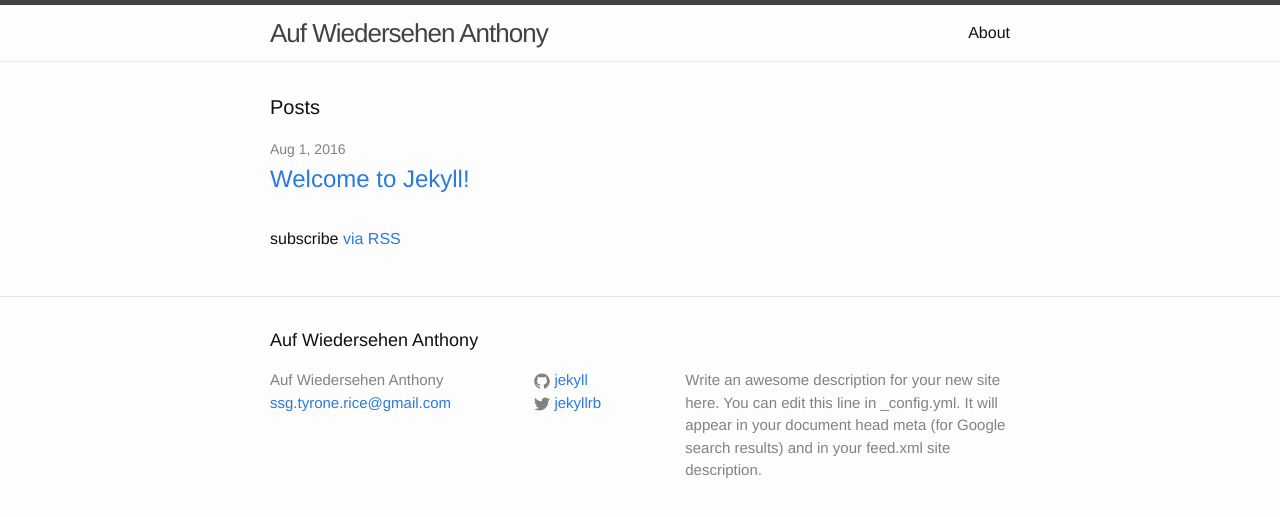
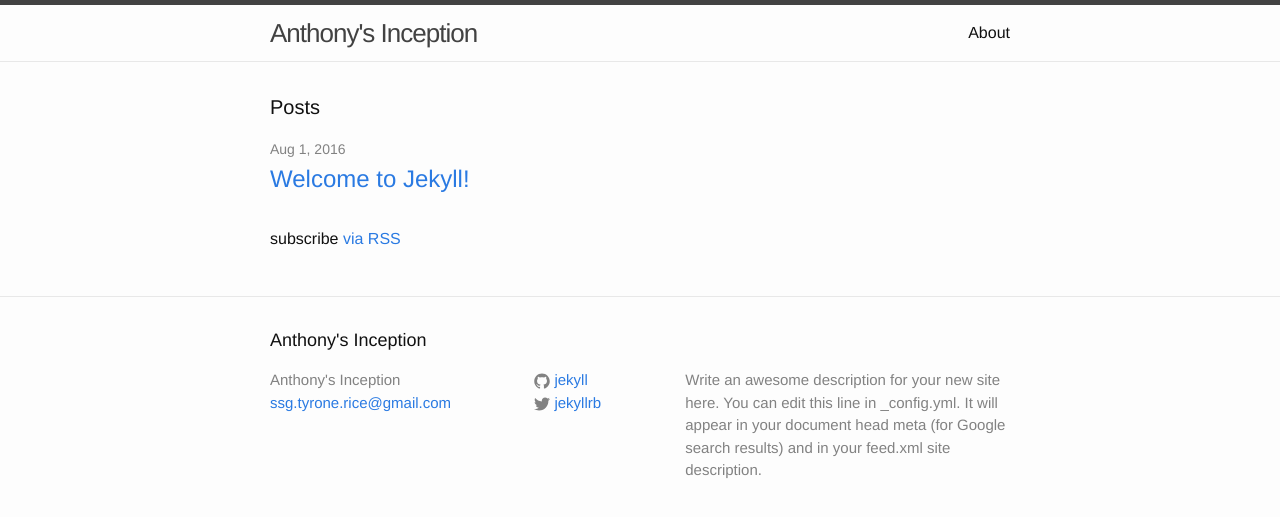
Before and after one commit to anthony1801/anthony1801.github.io, a Jekyll site: the page built from index.html, in a window 1280 px wide. Shown: the top 517 px of the page. Built offline with Jekyll 4.4.1, drawn with Linux system fonts in a browser that asks for light colours.

Commit message:
Update _config.yml

```diff
--- a/_config.yml
+++ b/_config.yml
@@ -6,7 +6,7 @@
 # 'jekyll serve'. If you change this file, please restart the server process.
 
 # Site settings
-title: Auf Wiedersehen Anthony
+title: Anthony's Inception
 email: ssg.tyrone.rice@gmail.com
 description: > # this means to ignore newlines until "baseurl:"
   Write an awesome description for your new site here. You can edit this
```
